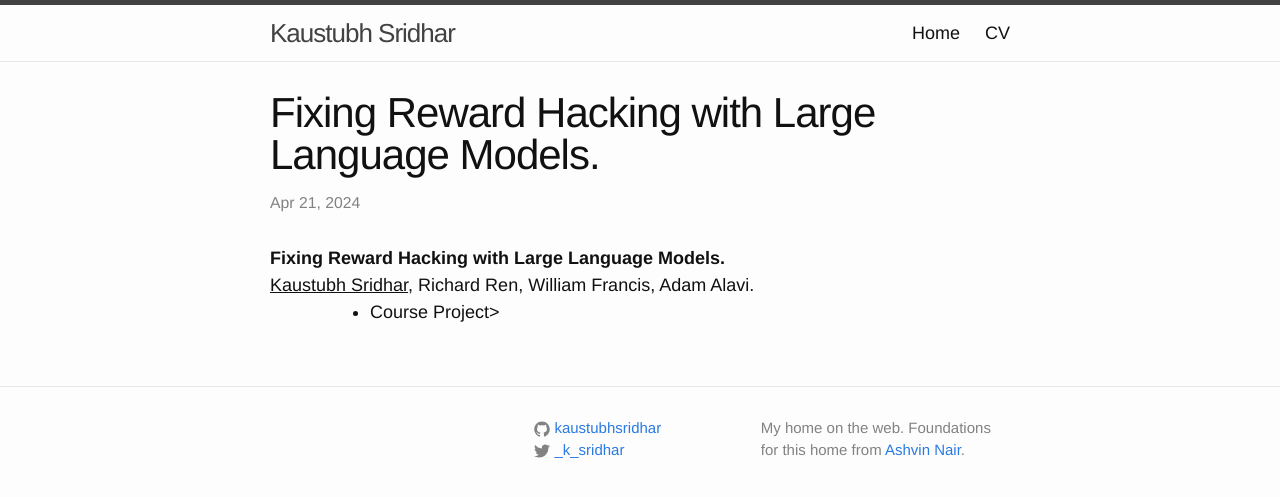
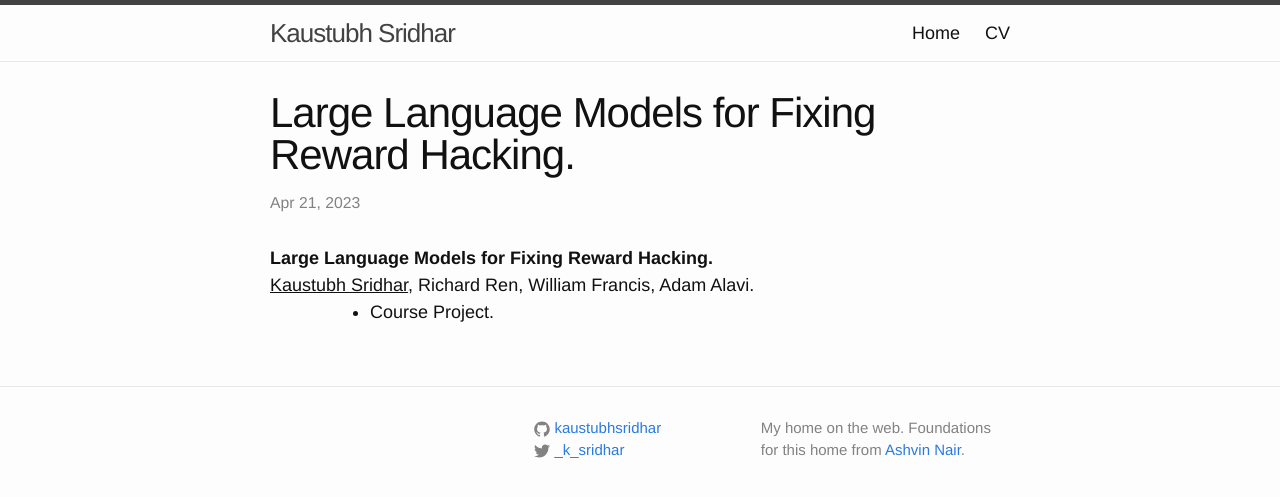
Before and after one commit to kaustubhsridhar/kaustubhsridhar.github.io, a Jekyll site: the page built from _posts/2023-04-21-FixTheBoat.md, in a window 1280 px wide. Shown: the top 497 px of the page. Built offline with Jekyll 4.4.1, drawn with Linux system fonts in a browser that asks for light colours; comment, search, counter and statistics services are not loaded.

```diff
--- a/_posts/2023-04-21-FixTheBoat.md
+++ b/_posts/2023-04-21-FixTheBoat.md
@@ -1,8 +1,9 @@
 ---
 layout: research
-title:  "Fixing Reward Hacking with Large Language Models."
-rinfo: <u>Kaustubh Sridhar</u>, Richard Ren, William Francis, Adam Alavi. <ul><li>Course Project></li></ul>
-date:   2024-04-21 22:00:00
+title:  "Large Language Models for Fixing Reward Hacking."
+rinfo: <u>Kaustubh Sridhar</u>, Richard Ren, William Francis, Adam Alavi. <ul><li>Course Project.</li></ul>
+pdf:
+date:   2023-04-21 22:00:00
 types: []
 tags: [all, reinforcement learning]
 category: code
```
